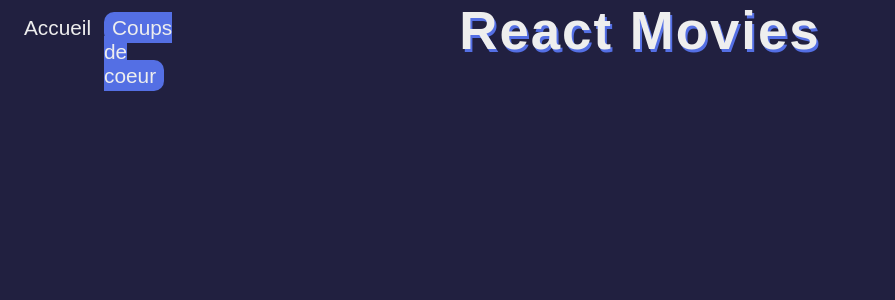
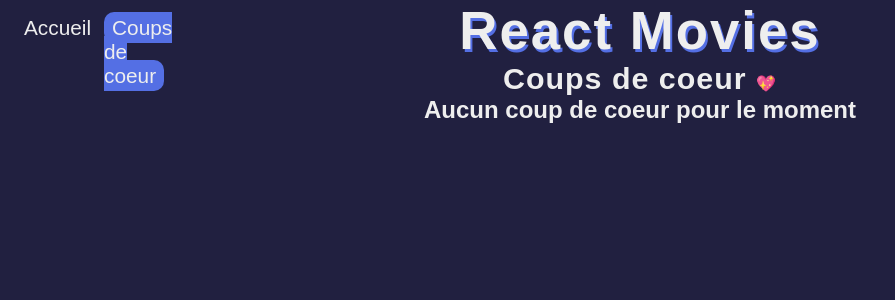
Before and after one commit to Bilal-Elimrani-67/ProjectYT-ReactMovies, a React (Create React App) app: page /coups-de-coeur in a window 1280 px wide. Shown: the top 300 px of the page, without its empty margins (0-895 px from the left). Built offline with nearby package versions, Linux system fonts and the light colour scheme; a web font is replaced by a local one.

Commit message:
Affichage des films dans page coups de coeur

```diff
--- a/src/index.js
+++ b/src/index.js
@@ -4,12 +4,4 @@
 import "./styles/index.scss";
 
 const root = ReactDOM.createRoot(document.getElementById("root"));
-root.render(
-  <React.StrictMode>
-    <App />
-  </React.StrictMode>
-);
-
-// If you want to start measuring performance in your app, pass a function
-// to log results (for example: reportWebVitals(console.log))
-// or send to an analytics endpoint. Learn more: https://bit.ly/CRA-vitals
+root.render(<App />);
--- a/src/pages/LikePage.js
+++ b/src/pages/LikePage.js
@@ -1,10 +1,41 @@
 import React from "react";
+import { useEffect } from "react";
+import { useState } from "react";
 import Header from "../components/Header";
+import axios from "axios";
+import Card from "../components/Card";
+import { cleanup } from "@testing-library/react";
 
 const LikePage = () => {
+  const [listData, setListData] = useState([]);
+
+  useEffect(() => {
+    let moviesId = window.localStorage.movies
+      ? window.localStorage.movies.split(",")
+      : [];
+
+    for (let i = 0; i < moviesId.length; i++) {
+      axios
+        .get(
+          `https://api.themoviedb.org/3/movie/${moviesId[i]}?api_key=ed82f4c18f2964e75117c2dc65e2161d&language=fr-FR`
+        )
+        .then((res) => setListData((listData) => [...listData, res.data]));
+    }
+  }, []);
+
   return (
     <div className="user-list-page">
       <Header />
+      <h2>
+        Coups de coeur <span>💖</span>
+      </h2>
+      <div className="result">
+        {listData.length > 0 ? (
+          listData.map((movie) => <Card movie={movie} key={movie.id} />)
+        ) : (
+          <h2>Aucun coup de coeur pour le moment</h2>
+        )}
+      </div>
     </div>
   );
 };
```
